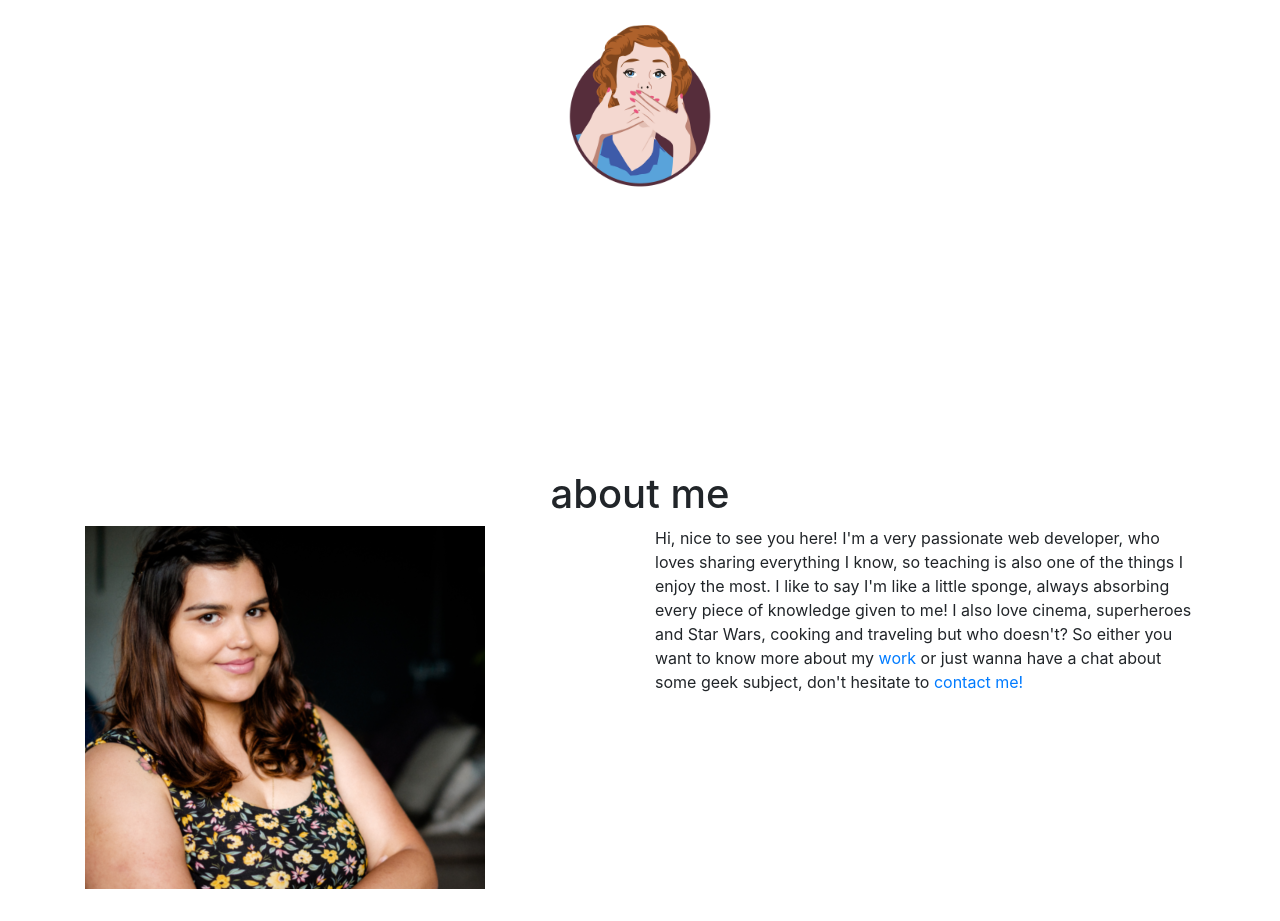
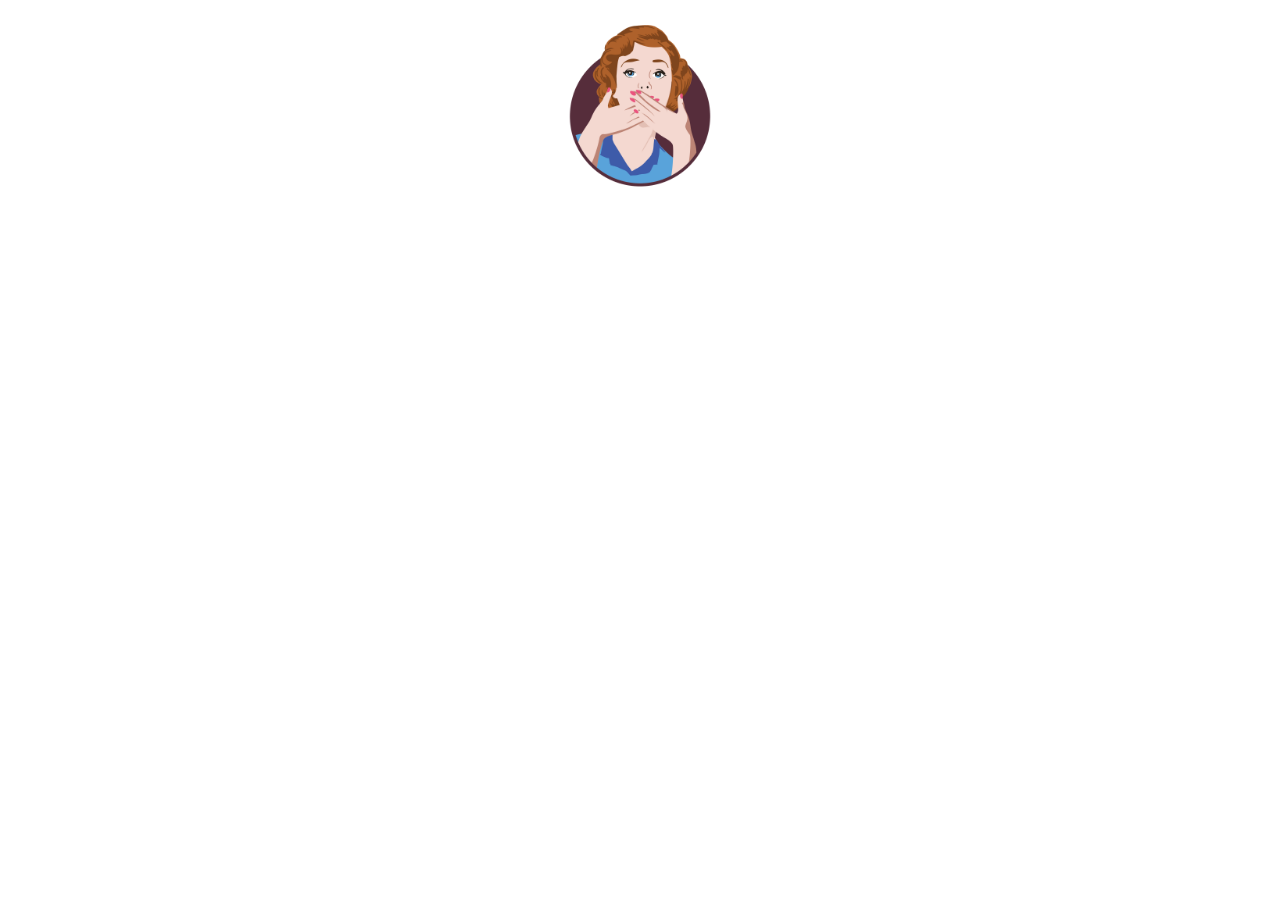
Before and after one commit to nathaliacoutinho/nathalia-coutinho, a plain HTML site: page index.html in a window 1280 px wide. Shown: the part 432-1353 px from the top of the page. After the commit the page ends 870 px from the top, so only its background shows below. Drawn offline with nearby package versions, Linux system fonts and the light colour scheme; a web font is replaced by a local one.

Commit message:
changed the banner view

```diff
--- a/css/components/banner.css
+++ b/css/components/banner.css
@@ -8,7 +8,7 @@
   color: #000;
   background: #fff;
   margin: 0 auto;
-  width: 970px;
+  max-width: 970px;
 }
 
 .pink-wrapper {
--- a/index.html
+++ b/index.html
@@ -30,22 +30,6 @@
         </div>
 
       </header>
-
-
     </div>
-
-   <div class="wrapper">
-      <h1 class="text-center">about me</h1>
-    <div class="container work-content">
-      <div class="row">
-        <div class="col-xs-12 col-md-6">
-          <img class="about-picture" src="img/nathalia.png" alt="nathalia">
-        </div>
-        <div class="col-xs-12 col-md-6">
-          <p>Hi, nice to see you here! I'm a very passionate web developer, who loves sharing everything I know, so teaching is also one of the things I enjoy the most. I like to say I'm like a little sponge, always absorbing every piece of knowledge given to me! I also love cinema, superheroes and Star Wars, cooking and traveling but who doesn't? So either you want to know more about my <a href="#">work</a> or just wanna have a chat about some geek subject, don't hesitate to <a href="#">contact me!</a> </p>
-        </div>
-      </div>
-    </div>
-  </div>
   </body>
   </html>
```
Also changed, not shown: 1 other file.
